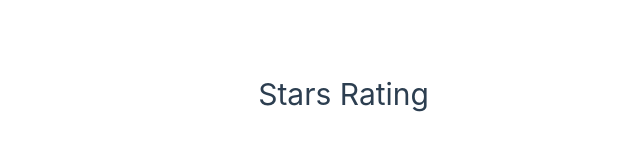
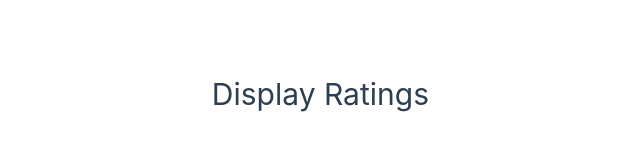
Before and after one commit to waqas1266/lumas-star-rating-task, a Vue app: page / in a window 1280 px wide. Shown: the part 306-456 px from the top of the page, without its empty margins (211-851 px from the left). Built offline with nearby package versions, Linux system fonts and the light colour scheme; the HTML template or start-up script is replaced by a standard one.

Commit message:
feat: Adding StarIcon component and related components

```diff
--- a/src/App.vue
+++ b/src/App.vue
@@ -1,8 +1,9 @@
 <script setup lang="ts">
+import CategoryRatingDisplay from '@/components/CategoryRating/CategoryRatingDisplay.vue'
 </script>
 
 <template>
-  <h1>Stars Rating</h1>
+ <CategoryRatingDisplay />
 </template>
 
 <style scoped>
--- /dev/null
+++ b/src/components/CategoryRating/CategoryRatingDisplay.vue
@@ -0,0 +1,11 @@
+<script setup lang="ts">
+
+</script>
+
+<template>
+  <h1>Display Ratings</h1>
+</template>
+
+<style scoped>
+
+</style>
```
Also changed, not shown: src/components/CategoryRating/RatingSingleStar.vue (added, +11 -0 lines), src/components/CategoryRating/RatingStars.vue (added, +11 -0 lines), src/icons/StarIcon.vue (added, +12 -0 lines).
